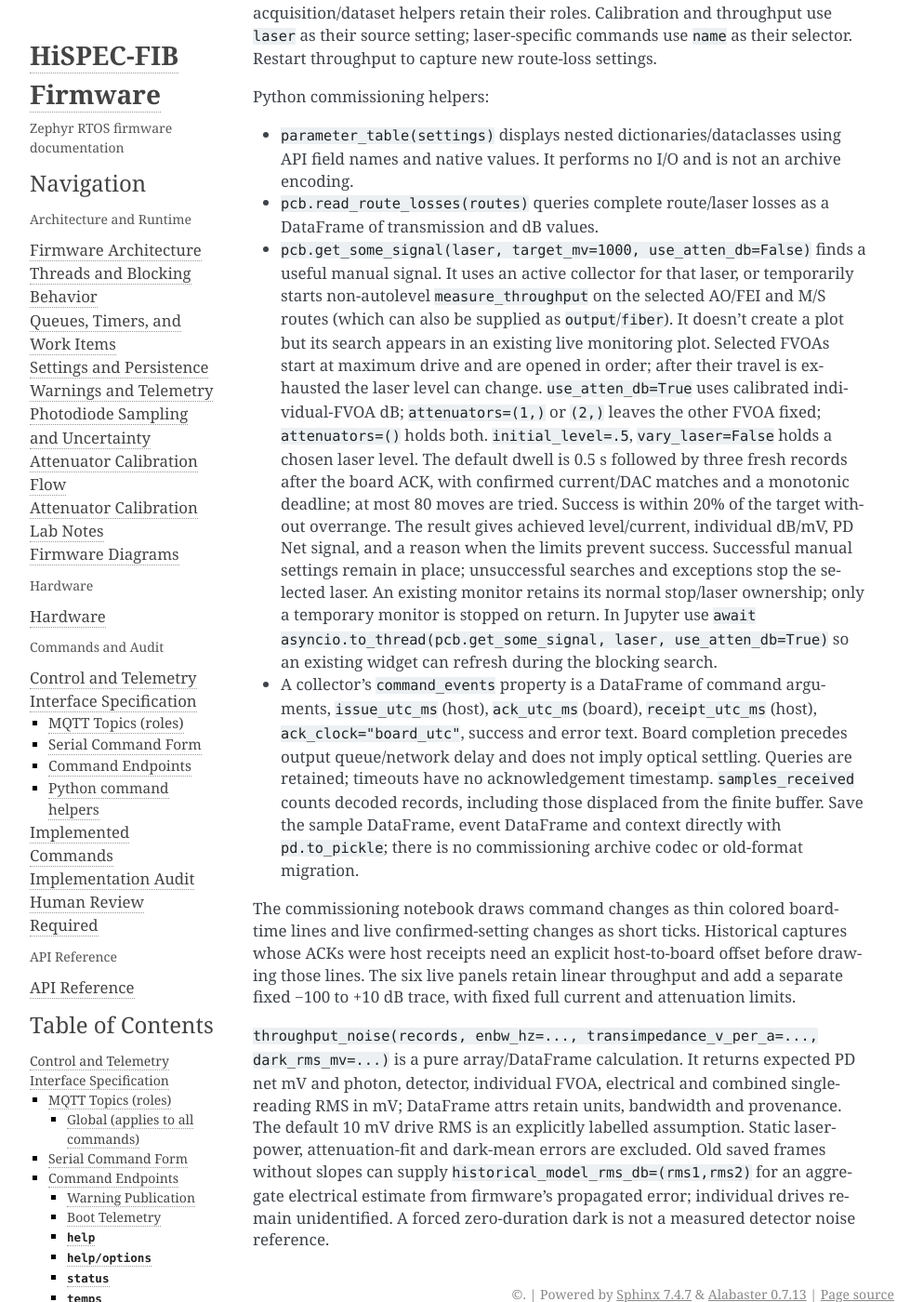
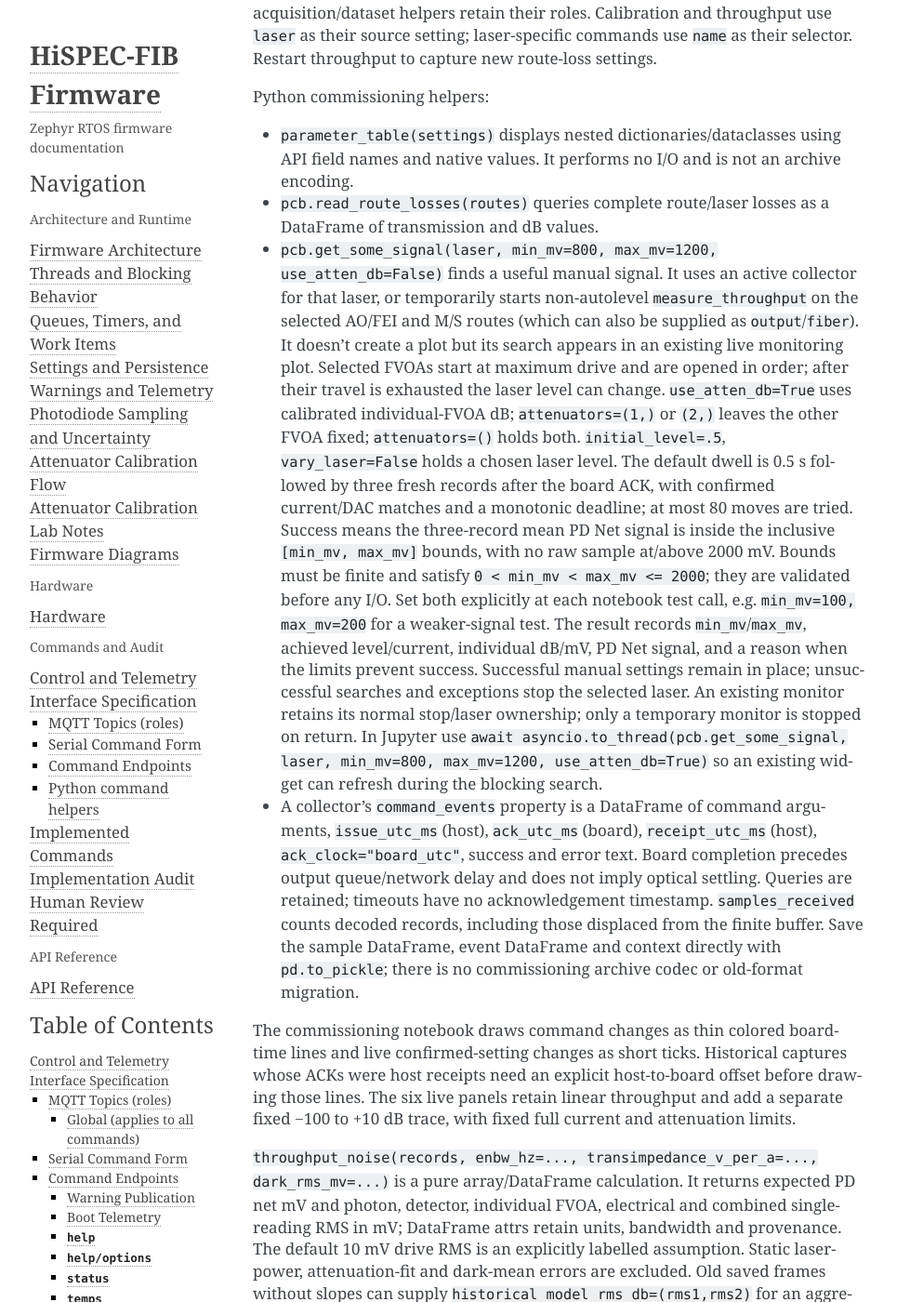
Before and after one commit to COO-Utilities/hispec-tib, a Sphinx documentation site: the page built from doc/commands.md, in a window 1280 px wide and 1400 px high, scrolled down 49559 px. Shown: the whole window at 93% size, without its empty margins (148-1141 px from the left). Built offline with Sphinx 7.4.7, drawn with Linux system fonts in a browser that asks for light colours.

Commit message:
Expose explicit PD signal search acceptance bounds

```diff
--- a/doc/commands.md
+++ b/doc/commands.md
@@ -2146,7 +2146,7 @@
   encoding.
 - `pcb.read_route_losses(routes)` queries complete route/laser losses
   as a DataFrame of transmission and dB values.
-- `pcb.get_some_signal(laser, target_mv=1000, use_atten_db=False)` finds a useful
+- `pcb.get_some_signal(laser, min_mv=800, max_mv=1200, use_atten_db=False)` finds a useful
   manual signal. It uses an active collector for that laser, or temporarily
   starts non-autolevel `measure_throughput` on the selected AO/FEI and M/S routes
   (which can also be supplied as `output`/`fiber`). It doesn't create a plot but
@@ -2157,13 +2157,17 @@
   FVOA fixed; `attenuators=()` holds both. `initial_level=.5`, `vary_laser=False` holds a chosen laser level.
   The default dwell is 0.5 s followed by three fresh records after the board ACK,
   with confirmed current/DAC matches and a monotonic deadline; at most 80 moves
-  are tried. Success is within 20% of the target without overrange. The result
-  gives achieved level/current, individual dB/mV, PD Net signal, and a reason
+  are tried. Success means the three-record mean PD Net signal is inside the
+  inclusive `[min_mv, max_mv]` bounds, with no raw sample at/above 2000 mV.
+  Bounds must be finite and satisfy `0 < min_mv < max_mv <= 2000`; they are
+  validated before any I/O. Set both explicitly at each notebook test call,
+  e.g. `min_mv=100, max_mv=200` for a weaker-signal test. The result records
+  `min_mv`/`max_mv`, achieved level/current, individual dB/mV, PD Net signal, and a reason
   when the limits prevent success. Successful manual settings remain in place;
   unsuccessful searches and exceptions stop the selected laser.
   An existing monitor retains its normal stop/laser ownership; only a temporary
   monitor is stopped on return. In Jupyter use
-  `await asyncio.to_thread(pcb.get_some_signal, laser, use_atten_db=True)` so an
+  `await asyncio.to_thread(pcb.get_some_signal, laser, min_mv=800, max_mv=1200, use_atten_db=True)` so an
   existing widget can refresh during the blocking search.
 - A collector's `command_events` property is a DataFrame of command arguments,
   `issue_utc_ms` (host), `ack_utc_ms` (board), `receipt_utc_ms` (host),
```
Also changed, not shown: 3 other files.
